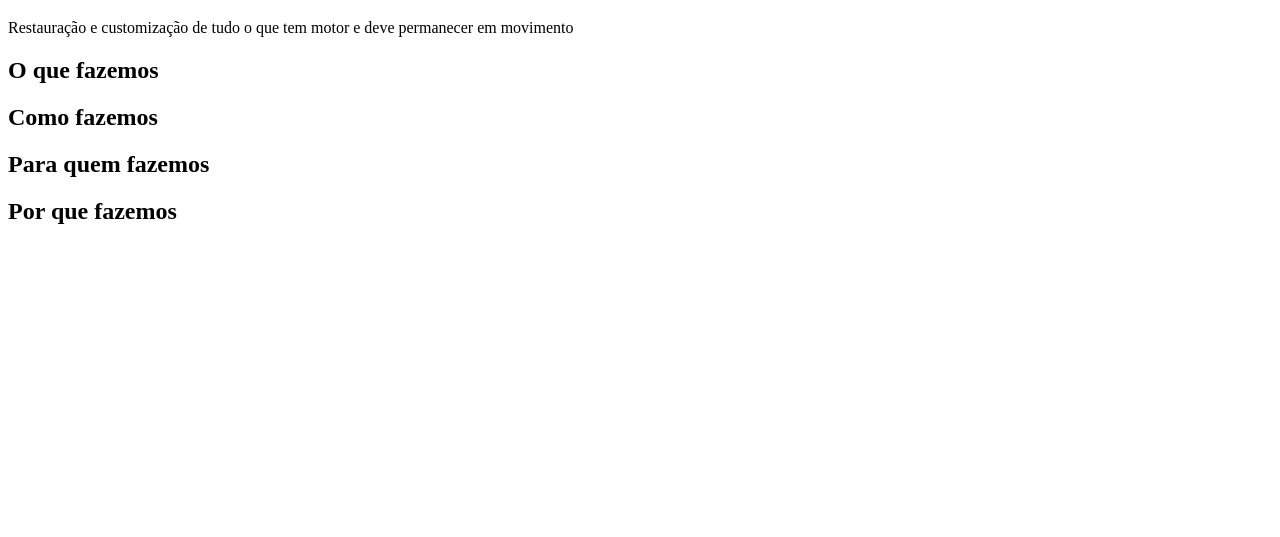
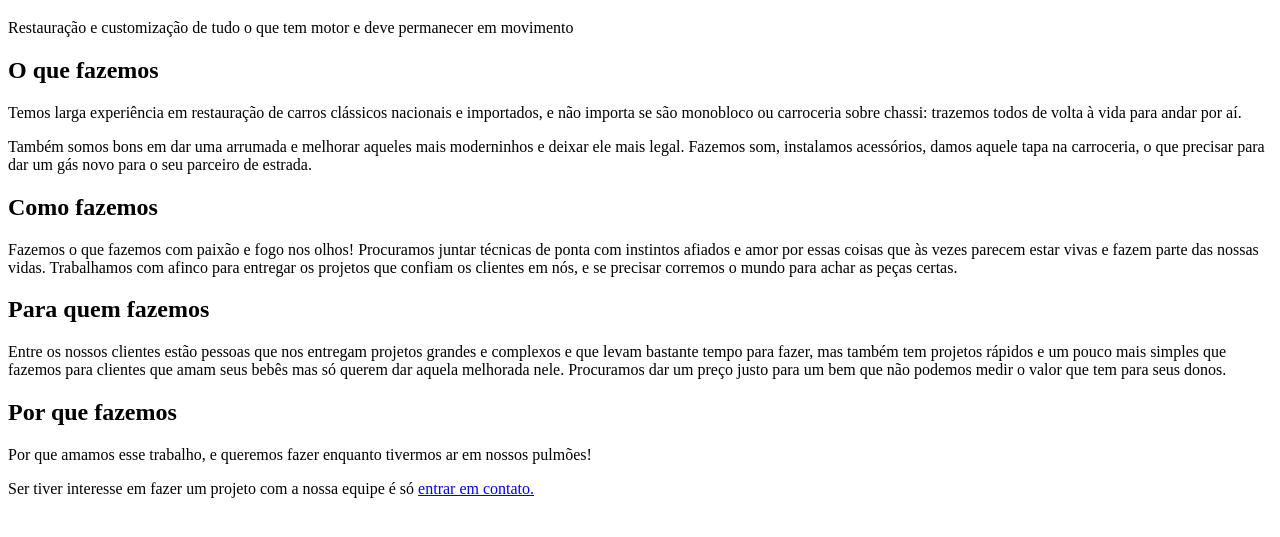
Before and after one commit to moisesantunes/capstone-html-css-project, a plain HTML site: page index.html in a window 1280 px wide. Shown: the part 87-624 px from the top of the page. Drawn offline with Linux system fonts and the light colour scheme.

Commit message:
adicionada paginas

```diff
--- a/index.html
+++ b/index.html
@@ -18,19 +18,39 @@
     </header>
     <section>
         <h2>O que fazemos</h2>
-        <p></p>
+        <p>
+            Temos larga experiência em restauração de carros clássicos nacionais e importados,
+            e não importa se são monobloco ou carroceria sobre chassi: trazemos todos de volta à vida para andar por aí.
+        </p>
+        <p>
+            Também somos bons em dar uma arrumada e melhorar aqueles mais moderninhos e deixar ele mais legal.
+             Fazemos som, instalamos acessórios, damos aquele tapa na carroceria, o que precisar para dar um gás novo para o seu parceiro de estrada.
+        </p>
     </section>
     <section>
         <h2>Como fazemos</h2>
-        <p></p>
+        <p>
+            Fazemos o  que fazemos com paixão e fogo nos olhos!
+            Procuramos juntar técnicas de ponta com instintos afiados e amor por essas coisas que às vezes parecem estar vivas e fazem parte das nossas vidas.
+            Trabalhamos com afinco para entregar os projetos que confiam os clientes em nós, e se precisar corremos o mundo para achar as peças certas.
+        </p>
     </section>
     <section>
         <h2>Para quem fazemos</h2>
-        <p></p>
+        <p>
+            Entre os nossos clientes estão pessoas que nos entregam projetos grandes e complexos e que levam bastante tempo para fazer,
+            mas também tem projetos rápidos e um pouco mais simples que fazemos para clientes que amam seus bebês mas só querem dar aquela melhorada nele.
+            Procuramos dar um preço justo para um bem que não podemos medir o valor que tem para seus donos.
+        </p>
     </section>
     <section>
         <h2>Por que fazemos</h2>
-        <p></p>
+        <p>
+            Por que amamos esse trabalho, e queremos fazer enquanto tivermos ar em nossos pulmões!
+        </p>
+        <p>
+            Ser tiver interesse em fazer um projeto com a nossa equipe é só <a href="/contato">entrar em contato.</a>
+        </p>
     </section>
 </body>
 </html>
```
Also changed, not shown: contato.html (added, +11 -0 lines), galeria.html (added, +11 -0 lines), portifolio.html (added, +11 -0 lines).
